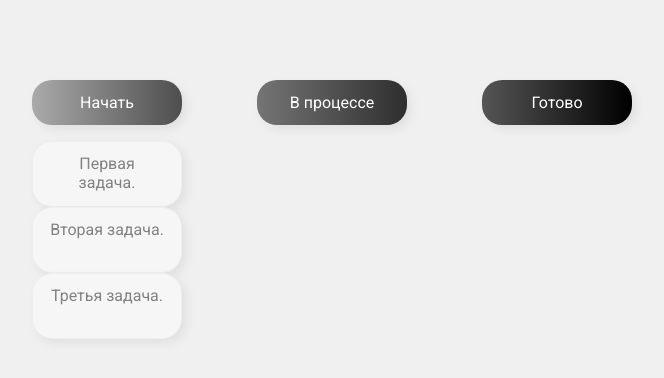
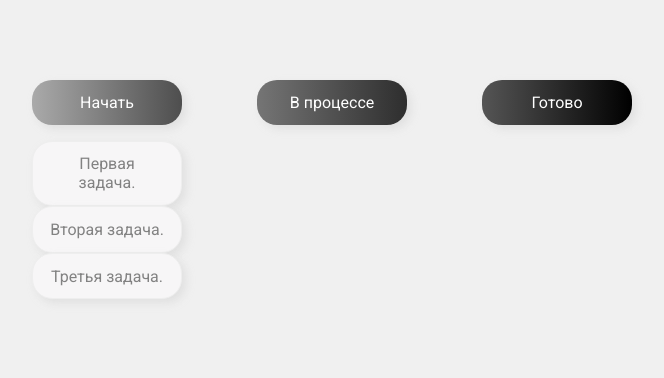
Before and after one commit to dangor220/drag-and-drop, a plain HTML site: page index.html in a window 1280 px wide. Shown: the whole page, without its empty margins (308-972 px from the left). Drawn offline with Linux system fonts and the light colour scheme.

Commit message:
fix placeholder

```diff
--- a/app.js
+++ b/app.js
@@ -3,7 +3,6 @@ const placeholders = document.querySelectorAll('.placeholder');
 
 items.forEach((item) => {
   item.addEventListener('dragstart', (event) => {
-
     setTimeout(() => {
       event.target.classList.add('hide');
       event.target.classList.add('active');
@@ -19,7 +18,6 @@ items.forEach((item) => {
 for (const placeholder of placeholders) {
   placeholder.addEventListener('dragover', (event) => {
     event.preventDefault();
-
   });
   placeholder.addEventListener('dragenter', (event) => {
     event.target.classList.add('hovered');
@@ -28,9 +26,7 @@ for (const placeholder of placeholders) {
     event.target.classList.remove('hovered');
   });
   placeholder.addEventListener('drop', (event) => {
-
     event.currentTarget.append(isActive());
-    console.log(event.target);
     event.target.classList.remove('hovered');
   });
 }
@@ -38,7 +34,7 @@ for (const placeholder of placeholders) {
 function isActive() {
   for (const item of items) {
     if (item.classList.contains('active')) {
-      return item
+      return item;
     }
   }
 }
--- a/style.css
+++ b/style.css
@@ -20,16 +20,16 @@ body {
 }
 .col-header {
   width: 150px;
-  box-shadow: 4px 4px 9px rgba(198,198,198, 0.36);
+  box-shadow: 4px 4px 9px rgba(198, 198, 198, 0.36);
   border-radius: 20px;
   padding: 0.8rem 1rem;
   color: #fff;
 }
 .item {
   width: 150px;
-  min-height: 100%;
+  max-height: 100%;
   border: 1px solid #eee;
-  box-shadow: 4px 4px 9px rgba(198,198,198, 0.36);
+  box-shadow: 4px 4px 9px rgba(198, 198, 198, 0.36);
   border-radius: 20px;
   padding: 0.8rem 1rem;
   background: #f7f6f7;
@@ -42,7 +42,7 @@ body {
 }
 .placeholder {
   width: 150px;
-  height: 66px;
+  height: 100vh;
 }
 .start {
   background: linear-gradient(90deg, #aaaaaa 0%, #050505 179.25%);
```
